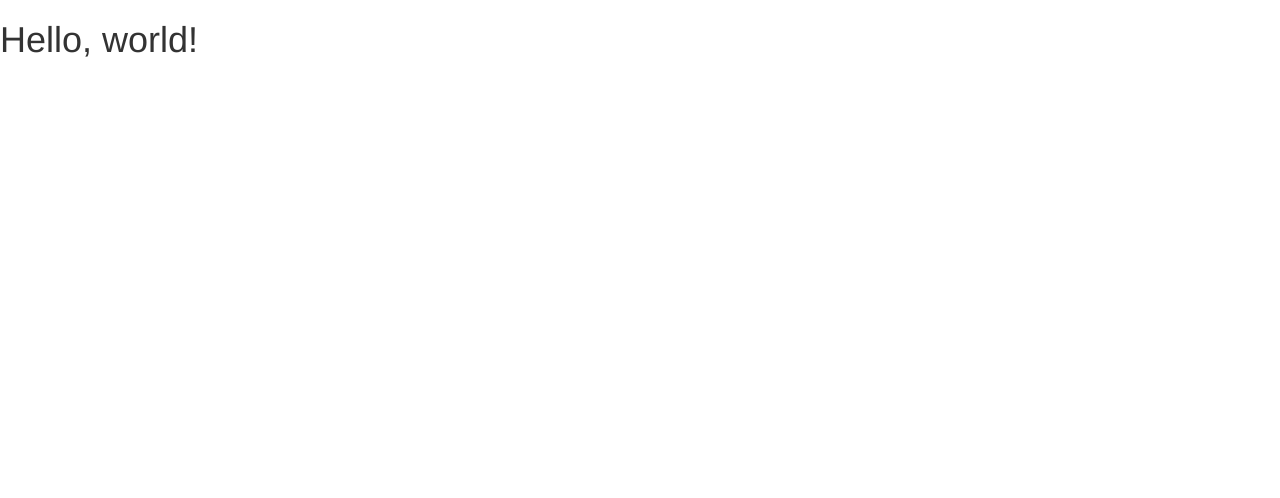
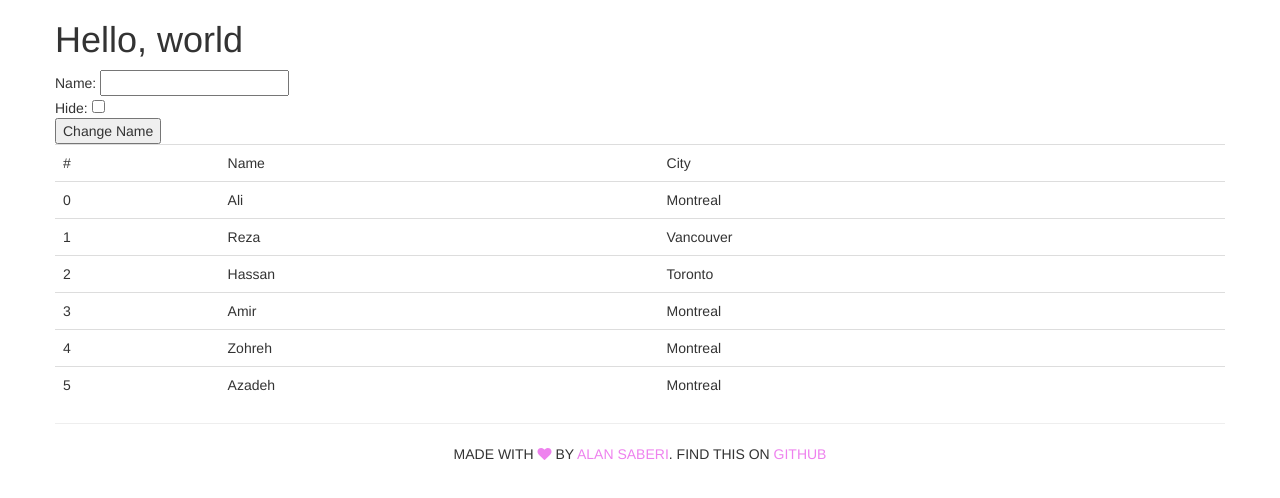
Before and after one commit to alireza-saberi/customer-application, a website: page client/index.html in a window 1280 px wide. Drawn offline with nearby package versions, Linux system fonts and the light colour scheme.

Commit message:
chore: Foont-awesome is added
Font-awesome is added to have nice looking icons. Via font-awesome,
Bootsrap and css I made a nice looking footer for the project

```diff
--- /dev/null
+++ b/client/css/main.css
@@ -0,0 +1,10 @@
+/* ng-cloack */
+[ng\:cloak], [ng-cloak], [data-ng-cloak], [x-ng-cloak], .ng-cloak, .x-ng-cloak {
+  display: none !important;
+
+}
+
+.color-violet {
+	color: violet;
+
+}
--- a/client/index.html
+++ b/client/index.html
@@ -1,30 +1,53 @@
 <!DOCTYPE html>
-<html ng-app lang="en">
+<html data-ng-app lang="en">
   <head>
     <meta charset="utf-8">
     <meta http-equiv="X-UA-Compatible" content="IE=edge">
     <meta name="viewport" content="width=device-width, initial-scale=1">
     <!-- The above 3 meta tags *must* come first in the head; any other head content must come *after* these tags -->
-    <title>Bootstrap 101 Template</title>
-
+    <title>Customer Application</title>
     <!-- Bootstrap -->
     <link href="css/bootstrap.min.css" rel="stylesheet">
-
     <!-- HTML5 shim and Respond.js for IE8 support of HTML5 elements and media queries -->
     <!-- WARNING: Respond.js doesn't work if you view the page via file:// -->
     <!--[if lt IE 9]>
       <script src="https://oss.maxcdn.com/html5shiv/3.7.2/html5shiv.min.js"></script>
       <script src="https://oss.maxcdn.com/respond/1.4.2/respond.min.js"></script>
     <![endif]-->
-    <script src="js/angular.min.js"></script>
-
+    <!-- Font-Awesome -->
+    <link rel="stylesheet" href="https://maxcdn.bootstrapcdn.com/font-awesome/4.4.0/css/font-awesome.min.css">
+  <link href="css/main.css" rel="stylesheet">
   </head>
-  <body>
-    <h1>Hello, world!</h1>
-
-    <!-- jQuery (necessary for Bootstrap's JavaScript plugins) -->
-    <script src="https://ajax.googleapis.com/ajax/libs/jquery/1.11.3/jquery.min.js"></script>
-    <!-- Include all compiled plugins (below), or include individual files as needed -->
-    <script src="js/bootstrap.min.js"></script>
+  <body ng-init="people=[{name: 'Ali', city: 'Montreal'}, {name: 'Reza', city: 'Vancouver'}, {name: 'Hassan', city:'Toronto'}, {name: 'Amir', city:'Montreal'}, {name: 'Zohreh', city:'Montreal'}, {name:'Azadeh', city:'Montreal'}]">
+    <div class="container">
+      <div class="row" ng-cloack>
+        <h1>Hello, world</h1>
+        <div ng-hide="isHidden">
+          Name: <input type="text" ng-model="name">
+        </div>
+        Hide: <input type="checkbox" ng-model="isHidden">
+        <br>{{name}}
+        <button>Change Name</button>
+        <table class="table">
+          <tr>
+            <td>#</td>
+            <td>Name</td>
+            <td>City</td>
+          </tr>
+          <tr ng-repeat="person in people">
+            <td>{{$index}}</td>
+            <td>{{person.name}}</td>
+            <td>{{person.city}}</td>
+          </tr>
+        </table>
+        <hr class="color-violet">
+        <footer class="text-center"> MADE WITH <i class="fa fa-heart color-violet"></i> BY <span class="color-violet">ALAN SABERI</span>. FIND THIS ON <a href="https://github.com/alireza-saberi/customer-application" target="_bank"><span class="color-violet">GITHUB</span></a></footer>
+        <!-- jQuery (necessary for Bootstrap's JavaScript plugins) -->
+        <script src="https://ajax.googleapis.com/ajax/libs/jquery/1.11.3/jquery.min.js"></script>
+        <!-- Include all compiled plugins (below), or include individual files as needed -->
+        <script src="js/bootstrap.min.js"></script>
+        <script src="js/angular.min.js"></script>
+      </div>
+    </div>
   </body>
 </html>
```
